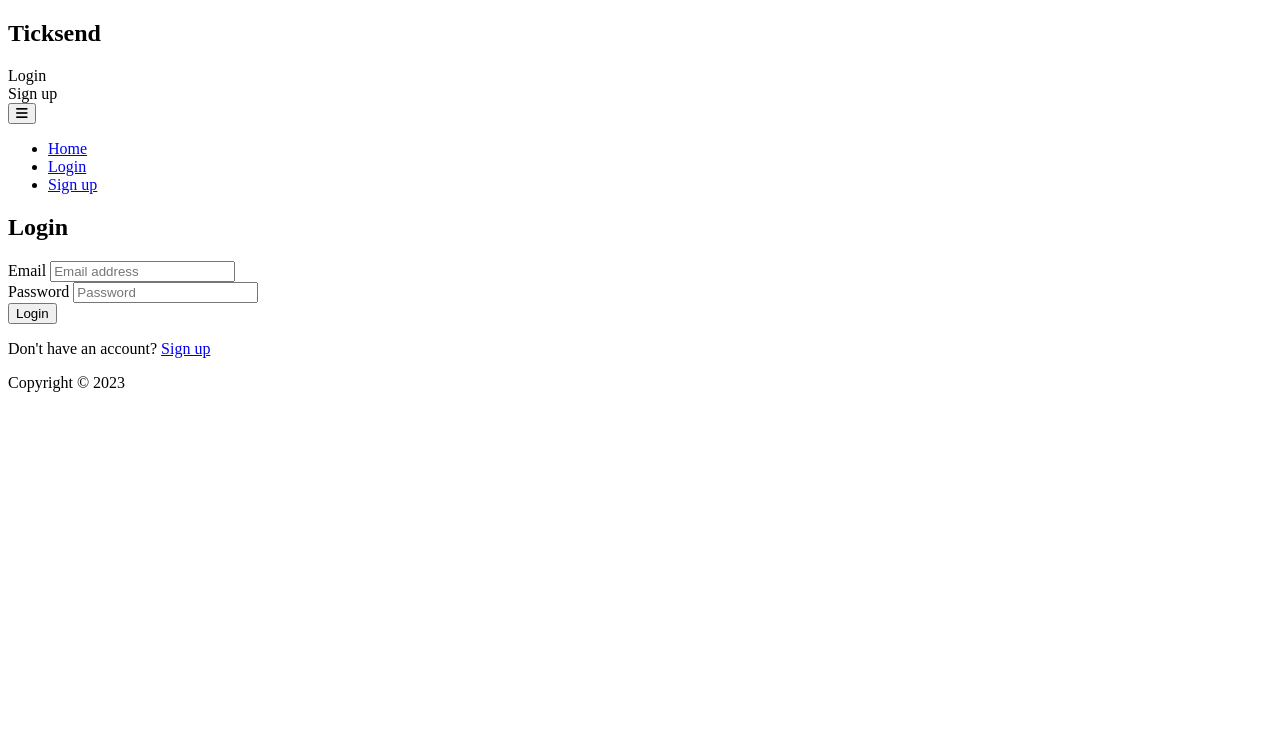
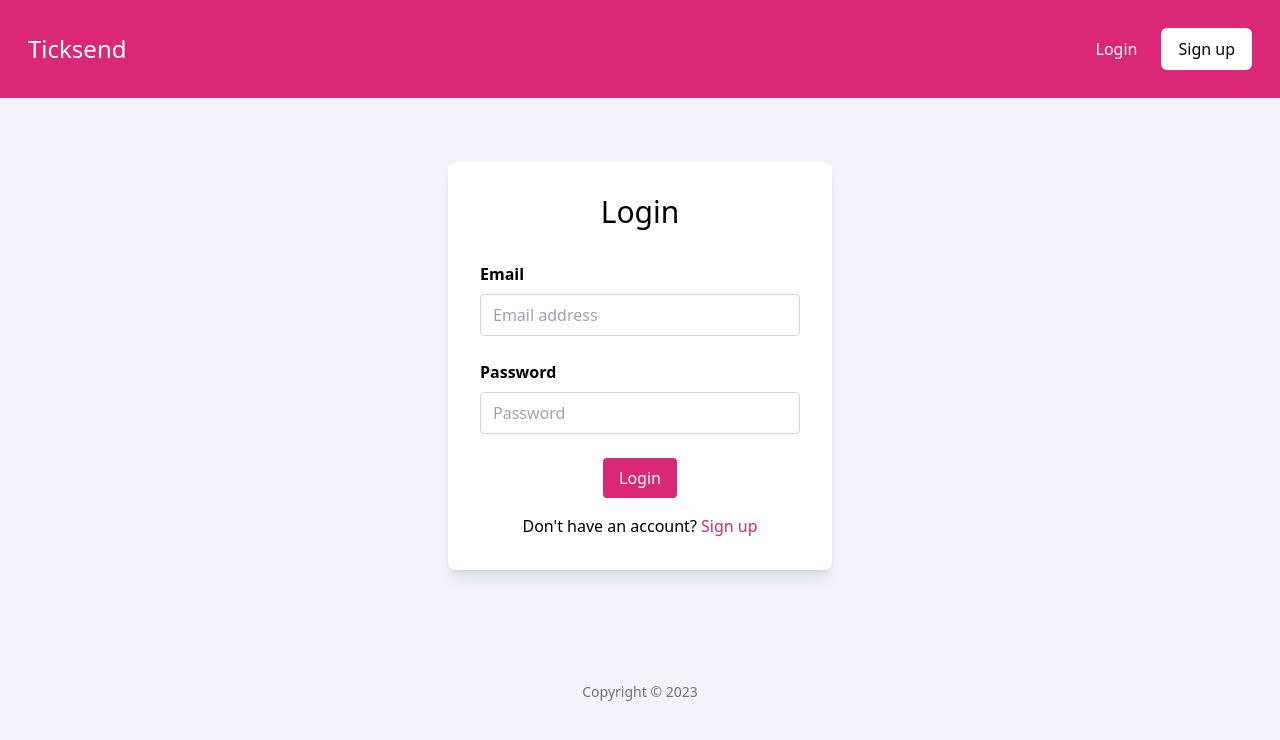
Before and after one commit to tolgaucar/ticksend-frontend, a plain HTML site: page login.html in a window 1280 px wide. Drawn offline with Linux system fonts and the light colour scheme; the site is published under a folder, as on GitHub Pages, so addresses that start at the root find nothing; a web font is replaced by a local one.

Commit message:
fixed links

```diff
--- a/login.html
+++ b/login.html
@@ -3,7 +3,7 @@
 	<head>
 		<meta charset="UTF-8" />
 		<meta name="viewport" content="width=device-width, initial-scale=1.0" />
-		<link href="/dist/output.css" rel="stylesheet" />
+		<link href="dist/output.css" rel="stylesheet" />
 		<link
 			rel="stylesheet"
 			href="https://cdnjs.cloudflare.com/ajax/libs/font-awesome/6.4.0/css/all.min.css
--- a/question.html
+++ b/question.html
@@ -3,7 +3,7 @@
 	<head>
 		<meta charset="UTF-8" />
 		<meta name="viewport" content="width=device-width, initial-scale=1.0" />
-		<link href="/dist/output.css" rel="stylesheet" />
+		<link href="dist/output.css" rel="stylesheet" />
 		<link
 			rel="stylesheet"
 			href="https://cdnjs.cloudflare.com/ajax/libs/font-awesome/6.4.0/css/all.min.css
```
Also changed, not shown: signup.html (+1 -1 lines).
